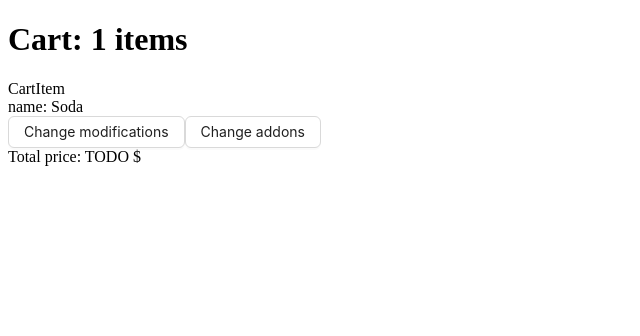
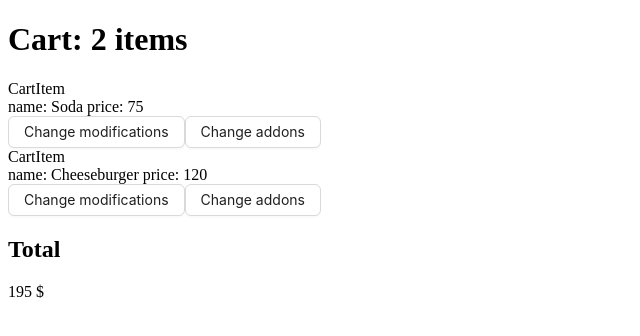
Before and after one commit to MarySnopok/extra-flavours, a React (Vite) app: page / in a window 1280 px wide. Shown: the top 336 px of the page, without its empty margins (0-640 px from the left). Built offline with nearby package versions, Linux system fonts and the light colour scheme.

Commit message:
Enabling modifications, some error handling, form application

```diff
--- a/src/components/Cart.tsx
+++ b/src/components/Cart.tsx
@@ -4,6 +4,7 @@ import { useCartStore } from '../state/useCartStore';
 import { CartItemShowroom } from './CartItem';
 import { useEffect, useState } from 'react';
 import { ProductModificationModal } from './ProductModificationModal';
+import { CartTotal } from './CartTotal';
 
 export const Cart = () => {
   const items = useCartStore((state) => state.items);
@@ -12,7 +13,9 @@ export const Cart = () => {
     string | null
   >(null);
   const [changeAddonsFor, setChangeAddonsFor] = useState<string | null>(null);
-
+  const modifyingItem = items.find(
+    (item) => item.id === changeModificationsFor,
+  );
   return (
     <div>
       <h1>Cart: {items.length} items</h1>
@@ -28,13 +31,14 @@ export const Cart = () => {
         ))}
       </div>
 
-      {changeModificationsFor && (
+      {modifyingItem && (
         <ProductModificationModal
-          item={items.find((item) => item.id === changeModificationsFor)}
+          item={modifyingItem}
+          onClose={() => setChangeModificationsFor(null)}
         />
       )}
 
-      <div>Total price: TODO $</div>
+      <CartTotal />
     </div>
   );
 };
--- a/src/components/CartItem.tsx
+++ b/src/components/CartItem.tsx
@@ -4,7 +4,7 @@ import { useProduct } from '../state/useProducts';
 
 interface CartItemShowroomProps {
   item: CartItem;
-  onChangeModifications: (productId: string) => void;
+  onChangeModifications: (item: string) => void;
   onChangeAddons: (productId: string) => void;
 }
 
@@ -19,7 +19,9 @@ export const CartItemShowroom = ({
   return (
     <div>
       CartItem
-      <div>name: {product?.name}</div>
+      <div>
+        name: {product?.name} price: {product?.price}
+      </div>
       <Button onClick={() => onChangeModifications(item.id)}>
         Change modifications
       </Button>
--- /dev/null
+++ b/src/components/CartTotal.tsx
@@ -0,0 +1,32 @@
+import { useCartStore } from '../state/useCartStore';
+import { useFetchProducts } from '../state/useProducts';
+export const CartTotal = () => {
+  const { items } = useCartStore();
+  const { products } = useFetchProducts();
+  const total = items.reduce((acc, item) => {
+    const product = products.find((product) => product.id === item.id);
+    if (!product) {
+      throw new Error(`Product with id ${item.id} not found`);
+    }
+    const modificationPrice = Object.entries(item.selectedModifications).reduce(
+      (acc, [modKey, modId]) => {
+        const mod = product.modifications[modKey].find(
+          (mod) => mod.id === modId,
+        );
+        if (!mod) {
+          throw new Error(`Modification with id ${modId} not found`);
+        }
+        return acc + mod.addonPrice;
+      },
+      0,
+    );
+    return acc + product.price + modificationPrice;
+  }, 0);
+
+  return (
+    <div className="cart-total">
+      <h2>Total</h2>
+      <p>{total} $</p>
+    </div>
+  );
+};
--- a/src/components/ProductModificationModal.tsx
+++ b/src/components/ProductModificationModal.tsx
@@ -1,7 +1,10 @@
 import { Modal, Select, message } from 'antd';
 import { useProductStore } from '../state/useProductStore';
-import { CartItem } from '../state/useCartStore';
+import { CartItem, useCartStore } from '../state/useCartStore';
 import { useProduct } from '../state/useProducts';
+import type { FormProps } from 'antd';
+import { Button, Checkbox, Form, Input } from 'antd';
+import { getPrice } from '../utils/getPrice';
 
 const { Option } = Select;
 
@@ -18,9 +21,9 @@ const useAvailableModifications = (item: CartItem) => {
     return null;
   }
 
-  const keys = Object.entries(product.modifications);
+  const entries = Object.entries(product.modifications);
 
-  return keys;
+  return entries;
 };
 
 export const ProductModificationModal = ({
@@ -28,28 +31,13 @@ export const ProductModificationModal = ({
   onClose,
 }: ModificationModalProps) => {
   const product = useProduct(item.id);
+  const updateItem = useCartStore((state) => state.updateModificationForItem);
 
   const availableModifications = useAvailableModifications(item);
 
-  const setModification = useProductStore((state) => state.setModification);
-  // const selectedModifications = useProductStore((state) => state.modifications);
-
-  // const handleChange = (key: 'size' | 'flavor', addonId: string) => {
-  //   const addon = modifications[key === 'size' ? 'sizes' : 'flavours']?.find(
-  //     (addon) => addon.name === addonId,
-  //   );
-  //   if (!addon || addon.addonPrice < 0) {
-  //     console.error('Invalid modification selected', key, addonId, addon);
-  //     message.warning(
-  //       'Unfortunately we cant set this selection. Please try different modification.',
-  //     );
-  //     return;
-  //   }
-  //   setModification(key, addon.name, addon.addonPrice);
-  // };
-
   const handleChange = (key: string, value: string) => {
-    console.log('handleChange', key, value);
+    updateItem(item.id, key, value);
+    console.log('updateItem', item.id, key, value);
   };
 
   return (
@@ -59,21 +47,29 @@ export const ProductModificationModal = ({
       onCancel={onClose}
       footer={null}
     >
+      <Form>
         {availableModifications &&
           availableModifications.map(([key, options]) => (
+            <Form.Item
+              label={key}
+              key={key}
+              labelCol={{ span: 4 }}
+              wrapperCol={{ span: 20 }}
+            >
               <Select<string>
-            key={key}
                 style={{ width: '100%' }}
                 onChange={(value) => handleChange(key, value)}
                 value={item.selectedModifications[key]}
               >
                 {options.map((option) => (
-              <Option key={option.name} value={option.name}>
-                {option.name} (+{option.addonPrice} $)
+                  <Option key={option.name} value={option.id}>
+                    {option.name} ({getPrice(option.addonPrice)})
                   </Option>
                 ))}
               </Select>
+            </Form.Item>
           ))}
+      </Form>
     </Modal>
   );
 };
--- a/src/state/useCartStore.ts
+++ b/src/state/useCartStore.ts
@@ -13,10 +13,14 @@ export interface CartItem {
 
 export interface CartState {
   items: CartItem[];
+  updateModificationForItem: (
+    itemId: string,
+    key: string,
+    value: string,
+  ) => void;
 }
 
-export const useCartStore = create<CartState>((set) => ({
-  items: [
+const initialItems: CartItem[] = [
   {
     id: 'a_very_unique_soda_id',
     selectedModifications: {
@@ -25,7 +29,33 @@ export const useCartStore = create<CartState>((set) => ({
     },
     selectedAddons: [],
   },
-  ],
+  {
+    id: 'a_very_unique_burger_id',
+    selectedModifications: {
+      sizes: 'size-tiny', // default values
+      topings: 'pickles',
+    },
+    selectedAddons: [],
+  },
+];
+
+export const useCartStore = create<CartState>((set) => ({
+  items: initialItems,
+
+  updateModificationForItem: (itemId, key, value) =>
+    set((state) => ({
+      items: state.items.map((item) =>
+        item.id === itemId
+          ? {
+              ...item,
+              selectedModifications: {
+                ...item.selectedModifications,
+                [key]: value,
+              },
+            }
+          : item,
+      ),
+    })),
 
   //   selectProduct: (id, basePrice) =>
   //     set({
--- a/src/state/useProducts.ts
+++ b/src/state/useProducts.ts
@@ -1,8 +1,12 @@
 import { useMemo } from 'react';
-import { exampleAddonGroup, exampleProduct } from '../types/ExampleData';
+import {
+  exampleAddonGroup,
+  exampleProduct,
+  exampleProductWithTopings,
+} from '../types/ExampleData';
 
 const productsStab = {
-  products: [exampleProduct],
+  products: [exampleProduct, exampleProductWithTopings],
   addonGroups: [exampleAddonGroup],
 };
 
--- a/src/types/ExampleData.tsx
+++ b/src/types/ExampleData.tsx
@@ -13,8 +13,26 @@ export const exampleProduct: Product = {
     ],
     flavours: [
       { id: 'flavour-coca-cola', name: 'Coca Cola', addonPrice: 0 },
-      { id: 'flavour-fanta', name: 'Fanta', addonPrice: 0 },
-      { id: 'flavour-sprite', name: 'Sprite', addonPrice: 0 },
+      { id: 'flavour-fanta', name: 'Fanta', addonPrice: 10 },
+      { id: 'flavour-sprite', name: 'Sprite', addonPrice: 15 },
+    ],
+  },
+};
+
+export const exampleProductWithTopings: Product = {
+  id: 'a_very_unique_burger_id',
+  name: 'Cheeseburger',
+  price: 120,
+  modifications: {
+    sizes: [
+      { id: 'size-tiny', name: 'Tiny', addonPrice: 0 },
+      { id: 'size-normal', name: 'Normal', addonPrice: 15 },
+      { id: 'size-large', name: 'Large', addonPrice: 25 },
+    ],
+    topings: [
+      { id: 'pickles', name: 'Extra pickles', addonPrice: 0 },
+      { id: 'cheese', name: 'Double cheese', addonPrice: 10 },
+      { id: 'ananas', name: 'Hawaian taste', addonPrice: -112 },
     ],
   },
 };
--- /dev/null
+++ b/src/utils/getPrice.ts
@@ -0,0 +1,9 @@
+export const getPrice = (price: number) => {
+  if (price === 0) {
+    return 'No extra cost';
+  }
+  if (price < 0) {
+    return `${price} $`;
+  }
+  return `+${price} $`;
+};
```
Also changed, not shown: src/components/Page.tsx (deleted, +0 -60 lines). Lines whose indentation alone changed are shown as unchanged.
